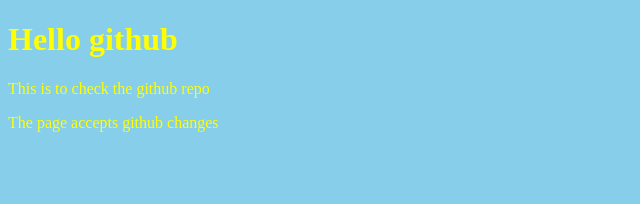
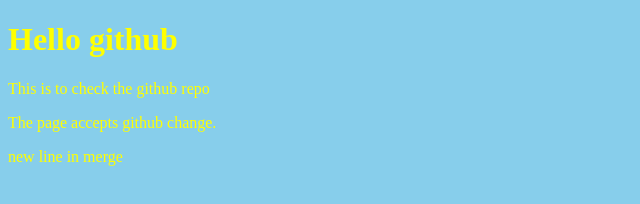
Before and after one commit to MukeshS2004/codetocreate, a plain HTML site: page index.html in a window 1280 px wide. Shown: the whole page, without its empty margins (0-640 px from the left). Drawn offline with Linux system fonts and the light colour scheme.

Commit message:
code2 changes

```diff
--- a/index.html
+++ b/index.html
@@ -9,6 +9,8 @@
   <body>
     <h1>Hello github</h1>
     <p>This is to check the github repo</p>
-    <p>The page accepts github changes</p>
+    <p>The page accepts github change.</p>
+
+    <p>new line in merge</p>
   </body>
 </html>
```
